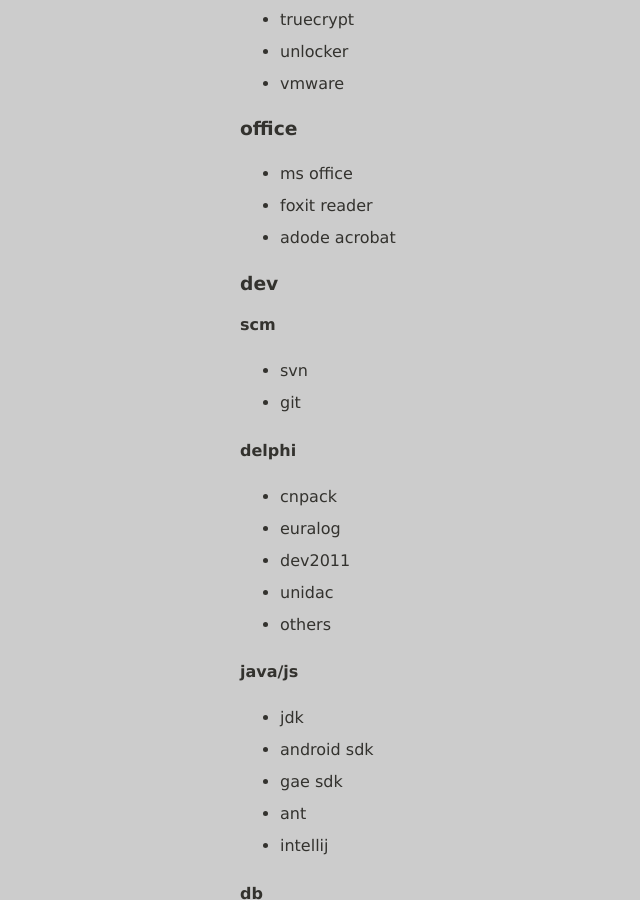
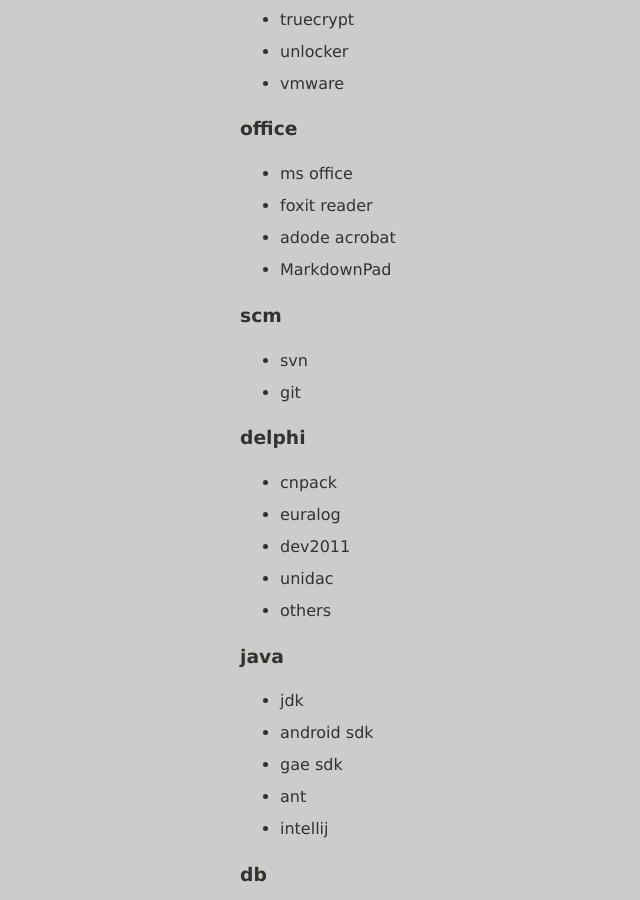
Before and after one commit to adevil/jekyll_demo, a Jekyll site: the page built from _posts/2013-12-17-commonly_used_software.md, in a window 1280 px wide and 900 px high, scrolled down 424 px. Shown: the whole window, without its empty margins (0-640 px from the left). Built offline with Jekyll 4.4.1, drawn with Linux system fonts in a browser that asks for light colours.

Commit message:
Update 2013-12-17-commonly_used_software.md

```diff
--- a/_posts/2013-12-17-commonly_used_software.md
+++ b/_posts/2013-12-17-commonly_used_software.md
@@ -18,38 +18,37 @@ title: 常用软件
 - ms office
 - foxit reader
 - adode acrobat
+- MarkdownPad
 
-### dev ###
-
-#### scm ####
+### scm ###
 - svn
 - git
 
-#### delphi ####
+### delphi ###
 - cnpack
 - euralog
 - dev2011
 - unidac
 - others
 
-#### java/js ####
+### java ###
 - jdk
 - android sdk
 - gae sdk
 - ant
 - intellij
 
-#### db ####
+### db ###
 - mssql
 - sqlite
 
-#### debug ####
+### debug ###
 - wireshark
 - spy++
 - dbgview
 - tcptrace
 
-#### other ####
+### other ###
 - putty
 - powerdesigner
 - rose
```
Also changed, not shown: other parts of _posts/2013-12-17-commonly_used_software.md (+1 -0 lines).
